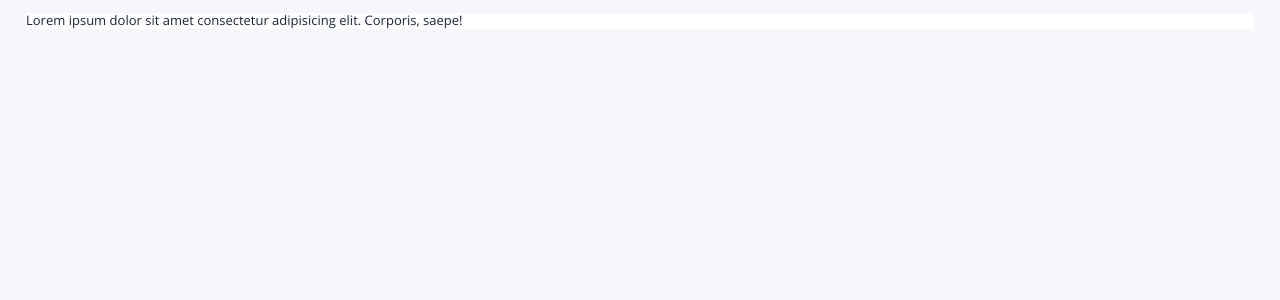
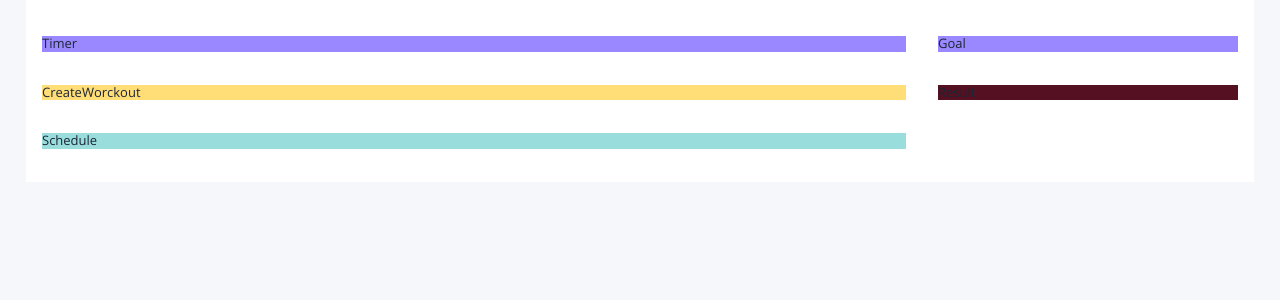
Before and after one commit to iVolovyk/read_books_app, a React (Create React App) app: page /training in a window 1280 px wide. Shown: the top 300 px of the page. Built offline with nearby package versions, Linux system fonts and the light colour scheme.

Commit message:
trening page loyaut + zagotovka Conteiner

```diff
--- a/src/pages/TrainingPage/TrainingPage.js
+++ b/src/pages/TrainingPage/TrainingPage.js
@@ -1,18 +1,112 @@
 import React, { Component } from 'react';
+import PropTypes from 'prop-types';
+import css from './TrainingPage.module.css';
 
 class TrainingPage extends Component {
   state = {};
 
   render() {
+    const desctopWidth = 1228;
+    const deviseWidth = document.documentElement.clientWidth;
+
+    const { goal, openmodal } = this.props;
+
     return (
-      <div className="container">
-        <p>
-          Lorem ipsum dolor sit amet consectetur adipisicing elit. Corporis,
-          saepe!
-        </p>
-      </div>
+      <main className="container">
+        <div className={css.trainingPageWrapper}>
+          {goal ? (
+            <>
+              {deviseWidth < desctopWidth ? (
+                <>
+                  <section className={css.treningSection}>
+                    <div style={{ backgroundColor: '#98f' }}>Timer</div>
+                  </section>
+                  <section className={css.treningSection}>
+                    <div style={{ backgroundColor: '#77f' }}>Goal</div>
+                  </section>
+                  <section className={css.treningSection}>
+                    <div style={{ backgroundColor: '#fd7' }}>WorckoutInfo</div>
+                  </section>
+                  <section className={css.treningSection}>
+                    <div style={{ backgroundColor: '#9dd' }}>Schedule</div>
+                  </section>
+                  <section className={css.treningSection}>
+                    <div style={{ backgroundColor: '#512' }}>Result</div>
+                  </section>
+                </>
+              ) : (
+                <>
+                  <div className={css.leftArea}>
+                    <section className={css.treningSection}>
+                      <div style={{ backgroundColor: '#98f' }}>Timer</div>
+                    </section>
+                    <section className={css.treningSection}>
+                      <div style={{ backgroundColor: '#fd7' }}>
+                        CreateWorckout
+                      </div>
+                    </section>
+                    <section className={css.treningSection}>
+                      <div style={{ backgroundColor: '#9dd' }}>Schedule</div>
+                    </section>
+                  </div>
+                  <div className={css.rightArea}>
+                    <section className={css.treningSection}>
+                      <div style={{ backgroundColor: '#98f' }}>Goal</div>
+                    </section>
+                    <section className={css.treningSection}>
+                      <div style={{ backgroundColor: '#512' }}>Result</div>
+                    </section>{' '}
+                  </div>
+                </>
+              )}
+            </>
+          ) : (
+            <>
+              {deviseWidth < desctopWidth ? (
+                <>
+                  <section className={css.treningSection}>
+                    <div style={{ backgroundColor: '#98f' }}>Goal</div>
+                  </section>
+                  <section className={css.treningSection}>
+                    <div style={{ backgroundColor: '#fd7' }}>
+                      CreateWorckout
+                    </div>
+                  </section>
+                  <section className={css.treningSection}>
+                    <div style={{ backgroundColor: '#9dd' }}>Schedule</div>
+                  </section>
+                </>
+              ) : (
+                <>
+                  <div className={css.leftArea}>
+                    <section className={css.treningSection}>
+                      <div style={{ backgroundColor: '#fd7' }}>
+                        CreateWorckout
+                      </div>
+                    </section>
+                    <section className={css.treningSection}>
+                      <div style={{ backgroundColor: '#9dd' }}>Schedule</div>
+                    </section>
+                  </div>
+                  <div className={css.rightArea}>
+                    <section className={css.treningSection}>
+                      <div style={{ backgroundColor: '#98f' }}>Goal</div>
+                    </section>
+                  </div>
+                </>
+              )}
+            </>
+          )}
+        </div>
+        {openmodal && <p>Модал Конгратс</p>}
+      </main>
     );
   }
 }
 
+TrainingPage.propTypes = {
+  goal: PropTypes.bool.isRequired,
+  openmodal: PropTypes.bool.isRequired,
+};
+
 export default TrainingPage;
--- a/src/pages/TrainingPage/TrainingPage.module.css
+++ b/src/pages/TrainingPage/TrainingPage.module.css
@@ -0,0 +1,27 @@
+.treningSection {
+  padding-bottom: 33px;
+}
+
+.trainingPageWrapper {
+  padding-top: 33px;
+}
+
+@media screen and (min-width: 1280px) {
+  .trainingPageWrapper {
+    padding-top: 36px;
+    padding-right: 16px;
+    padding-left: 16px;
+    display: flex;
+    justify-content: space-between;
+  }
+
+  .leftArea {
+    flex: 0 0 864px
+  }
+
+  .rightArea {
+    flex: 0 0 300px
+  }
+
+
+}
--- /dev/null
+++ b/src/pages/TrainingPage/TrainingPageConteiner.js
@@ -0,0 +1,9 @@
+import { connect } from 'react-redux';
+import TrainingPage from './TrainingPage';
+
+const mapStateToProps = (state, props) => ({
+  goal: true,
+  openmodal: false,
+});
+
+export default connect(mapStateToProps)(TrainingPage);
```
Also changed, not shown: src/components/App.js (+6 -1 lines), src/components/Backdrop/Backdrop.js (+0 -8 lines), src/components/Backdrop/Backdrop.module.css (line endings or trailing spaces), 1 other file (tests, documents, lock files or other folders).
